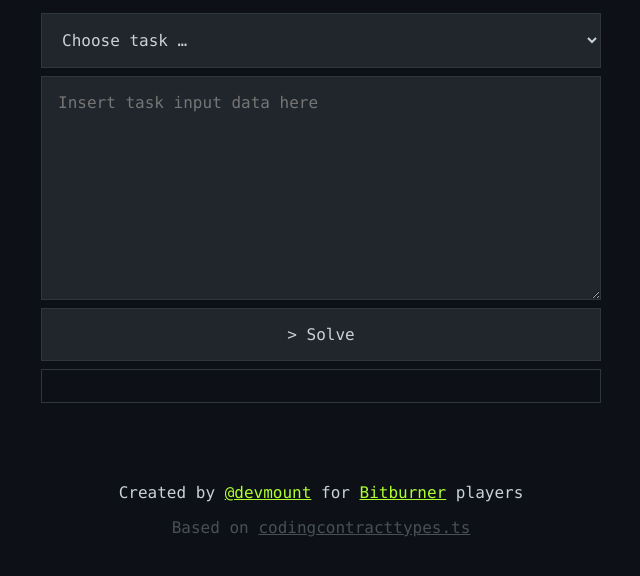
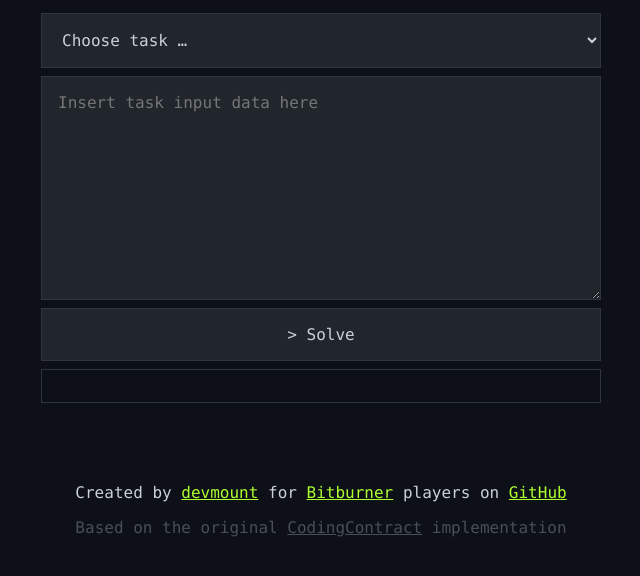
Before and after one commit to devmount/bitburner-contract-solver, a plain HTML site: page index.html in a window 1280 px wide. Shown: the part 132-708 px from the top of the page, without its empty margins (319-959 px from the left). Drawn offline with Linux system fonts and the light colour scheme.

Commit message:
📜 Improved footer info

```diff
--- a/index.html
+++ b/index.html
@@ -22,11 +22,12 @@
 	</main>
 	<footer>
 		<p>
-			Created by <a href="https://github.com/devmount">@devmount</a>
-			for <a href="https://danielyxie.github.io/bitburner/" target="_blank">Bitburner</a> players
+			Created by <a href="https://devmout.com">devmount</a>
+			for <a href="https://bitburner-official.github.io" target="_blank">Bitburner</a> players
+			on <a href="https://github.com/devmount/bitburner-contract-solver">GitHub</a>
 		</p>
 		<p class="text-gray">
-			Based on <a href="https://github.com/bitburner-official/bitburner-src/blob/dev/src/data/codingcontracttypes.ts">codingcontracttypes.ts</a>
+			Based on the original <a href="https://github.com/bitburner-official/bitburner-src/blob/dev/src/CodingContract/">CodingContract</a> implementation
 		</p>
 	</footer>
 	<script src="./app.js"></script>
```
